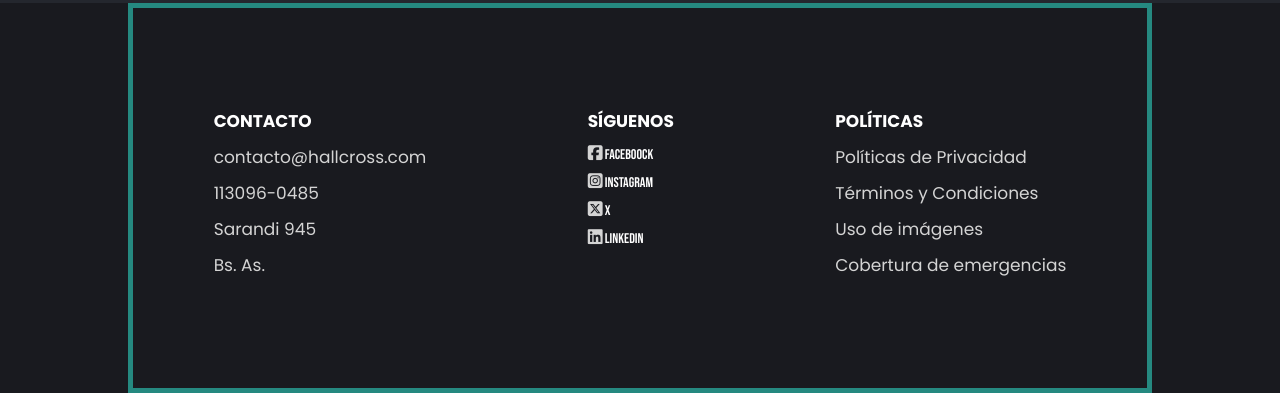
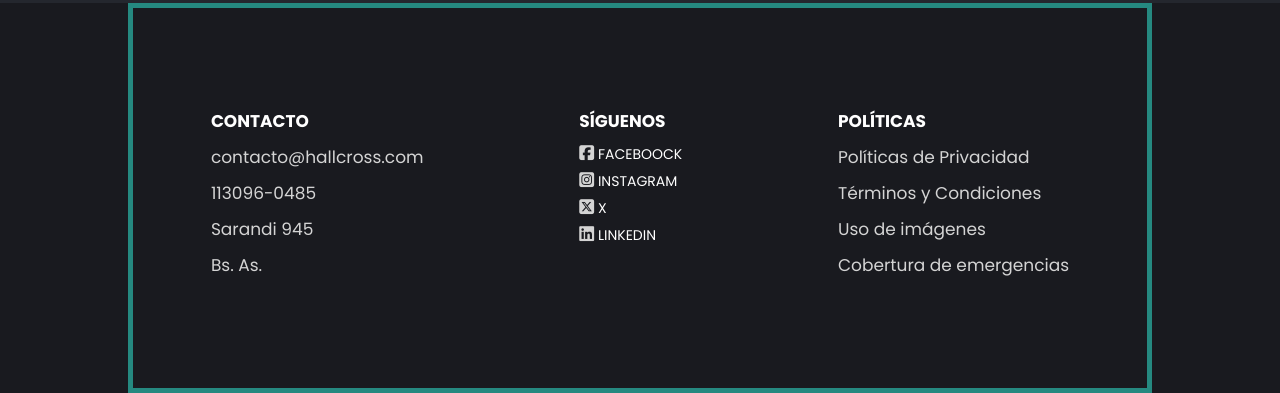
Before and after one commit to Vanncuper/Proyecto_Backend_CAC, a Flask app: template templates/productos.html in a window 1280 px wide. Shown: the part 3625-4018 px from the top of the page. Run offline with Flask 3, Linux system fonts and the light colour scheme; the template is opened without the code that fills it, so the values that code supplies are empty; some libraries are stand-ins or nearby versions.

Commit message:
Update style.css

```diff
--- a/static/css/style.css
+++ b/static/css/style.css
@@ -659,7 +659,7 @@ textarea {
  }
 
 .foti {
-    font-family: 'Bebas Neue', sans-serif;
+    font-family: 'Poppins', sans-serif;
     text-decoration: none;
     color: #ffffff;
 }
```
